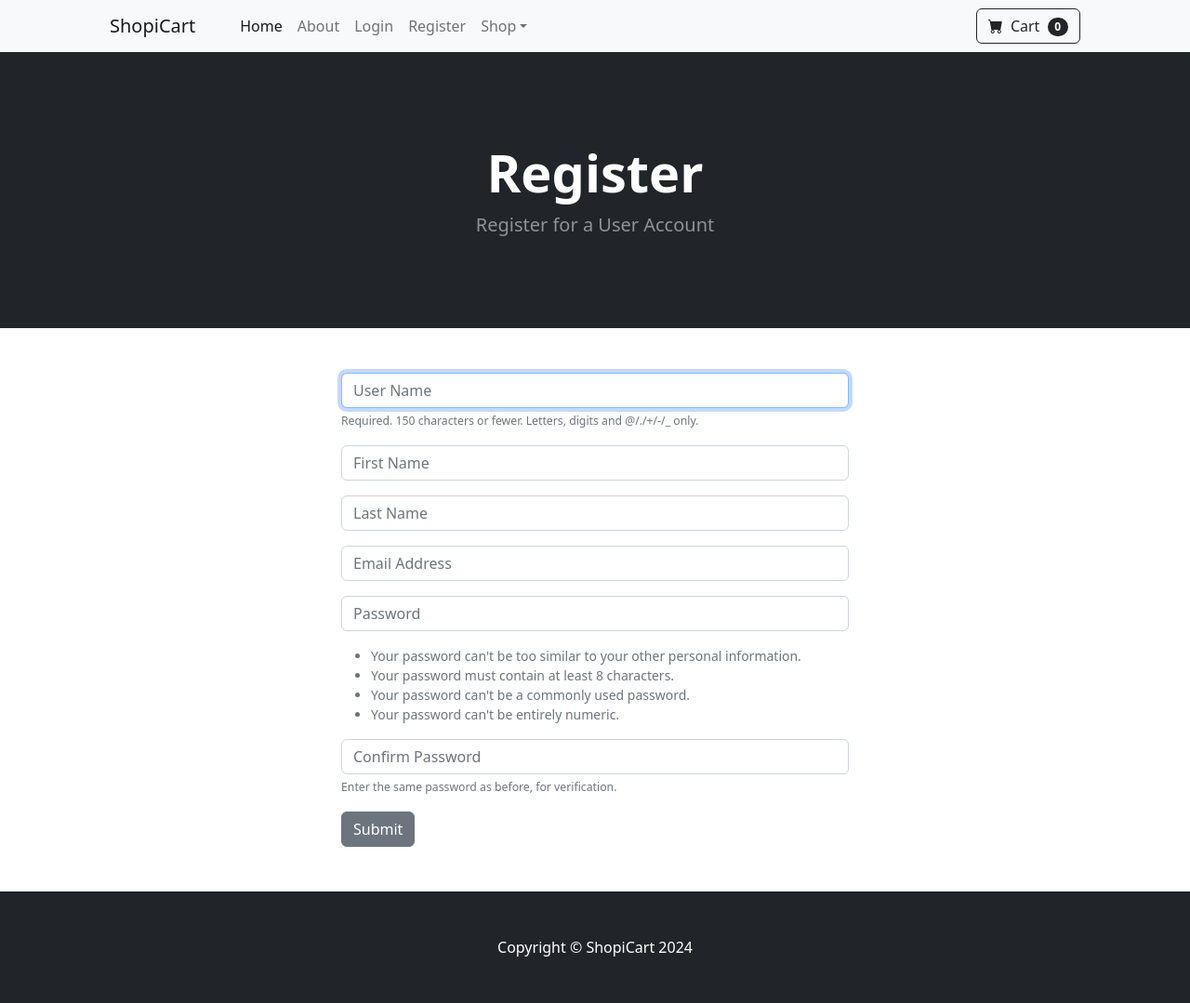
After one commit to Ahmad-Hazrati/django-ecom, a Django app: page /register/ in a window 1280 px wide. The commit adds this page. Shown: the whole page at 93% size. Run offline with Django 5.2, Linux system fonts and the light colour scheme; some libraries are stand-ins or nearby versions.

Commit message:
Create User register form and add registeration functionality

```diff
--- /dev/null
+++ b/store/forms.py
@@ -0,0 +1,33 @@
+from typing import Any
+from django.contrib.auth.models import User
+from django.contrib.auth.forms import UserCreationForm
+from django import forms
+
+
+class SignUpForm(UserCreationForm):
+    email = forms.EmailField(label="", widget=forms.TextInput(attrs={'class':'form-control', 'placeholder':'Email Address'}))
+    first_name = forms.CharField(label="", max_length=100, widget=forms.TextInput(attrs={'class':'form-control', 'placeholder':'First Name'}))
+    last_name = forms.CharField(label="", max_length=100, widget=forms.TextInput(attrs={'class':'form-control','placeholder':'Last Name'}))
+
+    class Meta:
+        model = User
+        fields = ('username', 'first_name', 'last_name', 'email', 'password1', 'password2')
+
+    def __init__(self, *args, **kwargs):
+        super(SignUpForm, self).__init__(*args, **kwargs)
+
+        self.fields['username'].widget.attrs['class'] = 'form-control'
+        self.fields['username'].widget.attrs['placeholder'] = 'User Name'
+        self.fields['username'].label = ''
+        self.fields['username'].help_text = '<span class="form-text text-muted"><small>Required. 150 characters or fewer. Letters, digits and @/./+/-/_ only.</small></span>'
+
+        self.fields['password1'].widget.attrs['class'] = 'form-control'
+        self.fields['password1'].widget.attrs['placeholder'] = 'Password'
+        self.fields['password1'].label = ''
+        self.fields['password1'].help_text = '<ul class="form-text text-muted small"><li>Your password can\'t be too similar to your other personal information.</li><li>Your password must contain at least 8 characters.</li><li>Your password can\'t be a commonly used password.</li><li>Your password can\'t be entirely numeric.</li></ul>'
+
+        self.fields['password2'].widget.attrs['class'] = 'form-control'
+        self.fields['password2'].widget.attrs['placeholder'] = 'Confirm Password'
+        self.fields['password2'].label = ''
+        self.fields['password2'].help_text = '<span class="form-text text-muted"><small>Enter the same password as before, for verification.</small></span>'
+        self.fields['password2'].help_text = '<span class="form-text text-muted"><small>Enter the same password as before, for verification.</small></span>'
--- a/store/templates/navbar.html
+++ b/store/templates/navbar.html
@@ -23,14 +23,19 @@
         <li class="nav-item">
           <a class="nav-link" href="{% url 'about' %}">About</a>
         </li>
+        <li class="nav-item">{% if user.is_authenticated %}</li>
+
         <li class="nav-item">
-            {% if user.is_authenticated %}
-            <li class="nav-item">
-                <a class="nav-link" href="{% url 'logout' %}">Logout</a>
-              </li>
-              {% else %}
+          <a class="nav-link" href="{% url 'logout' %}">Logout</a>
+        </li>
+        {% else %}
+        <li class="nav-item">
           <a class="nav-link" href="{% url 'login' %}">Login</a>
         </li>
+        <li class="nav-item">
+          <a class="nav-link" href="{% url 'register' %}">Register</a>
+        </li>
+
         {% endif %}
 
         <li class="nav-item dropdown">
--- /dev/null
+++ b/store/templates/register.html
@@ -0,0 +1,26 @@
+{% extends 'base.html' %} {% block content%}
+<!-- Header-->
+<header class="bg-dark py-5">
+  <div class="container px-4 px-lg-5 my-5">
+    <div class="text-center text-white">
+      <h1 class="display-4 fw-bolder">Register</h1>
+      <p class="lead fw-normal text-white-50 mb-0">
+        Register for a User Account
+      </p>
+    </div>
+  </div>
+</header>
+
+<div class="container">
+  <div class="row">
+    <div class="col-md-6 offset-md-3">
+      <br /><br />
+      <form method="POST" action="{% url 'register' %}">
+        {% csrf_token %} {{ form.as_p }}
+        <button type="submit" class="btn btn-secondary">Submit</button>
+      </form>
+      <br /><br />
+    </div>
+  </div>
+</div>
+{% endblock %}
--- a/store/urls.py
+++ b/store/urls.py
@@ -6,4 +6,5 @@ urlpatterns = [
     path('about/', views.about, name='about'),
     path('login/', views.login_user, name='login'),
     path('logout/', views.logout_user, name='logout'),
+    path('register/', views.register_user, name='register'),
 ]
--- a/store/views.py
+++ b/store/views.py
@@ -2,6 +2,10 @@ from django.shortcuts import render, redirect
 from .models import Product
 from django.contrib.auth import authenticate, login, logout
 from django.contrib import messages
+from django.contrib.auth.models import User
+from django.contrib.auth.forms import UserCreationForm
+from .forms import SignUpForm
+from django import forms
 
 
 def home(request):
@@ -23,7 +27,7 @@ def login_user(request):
             messages.success(request, ("You have been logged in successfully"))
             return redirect('home')
         else:
-            messages.error(request, ("Seems there was occurred an error, please try again!"))
+            messages.error(request, ("Whoops! Seems there was occurred an error, please try again."))
             return redirect('login')
     else:
         return render(request, 'login.html', {})
@@ -33,3 +37,23 @@ def logout_user(request):
     logout(request)
     messages.success(request, ("You have been logged out successfully."))
     return redirect('home')
+
+
+def register_user(request):
+    form = SignUpForm()
+    if request.method == "POST":
+        form = SignUpForm(request.POST)
+        if form.is_valid():
+            form.save()
+            username = form.cleaned_data['username']
+            password = form.cleaned_data['password1']
+            # Login User
+            user = authenticate(username=username, password=password)
+            login(request, user)
+            messages.success(request, ("You have registered Successfully. Welcome!"))
+            return redirect('home')
+        else:
+            messages.error(request, ("Whoops! Seems there was occurred an error, please try again."))
+            return redirect('register')
+    else :
+        return render(request, 'register.html', {'form':form})
```
Also changed, not shown: db.sqlite3.
